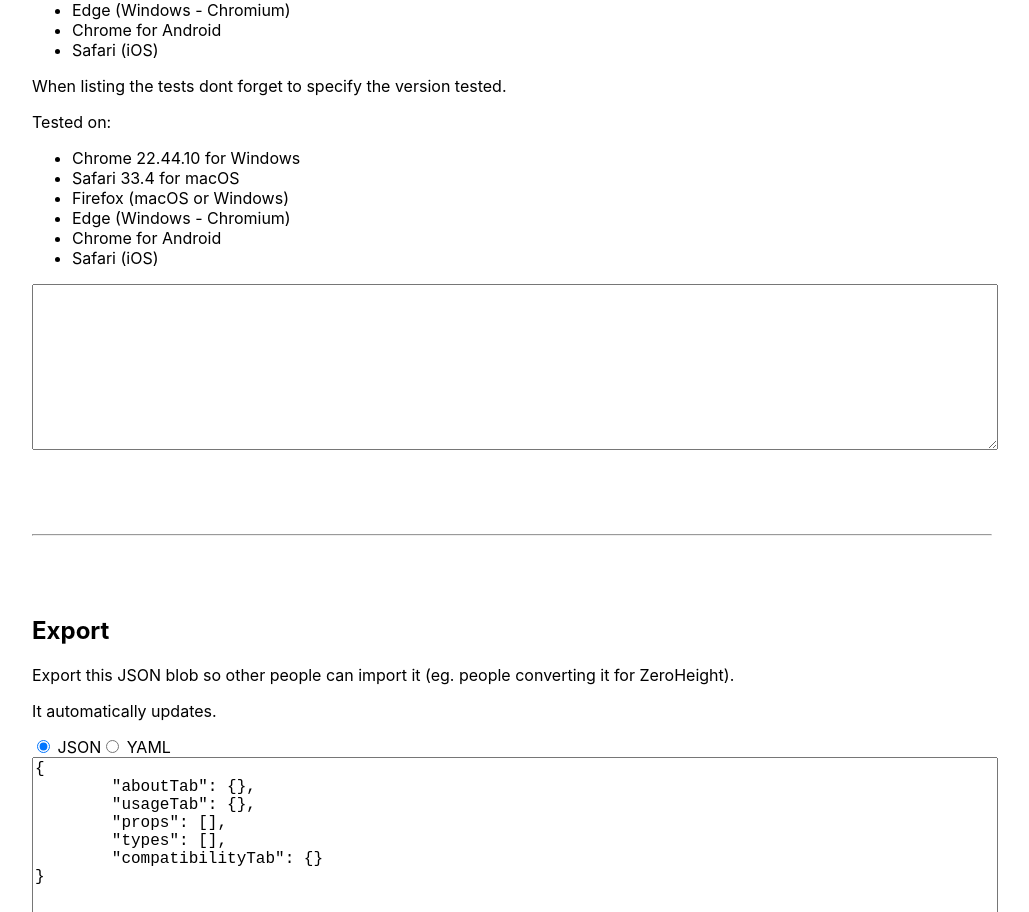
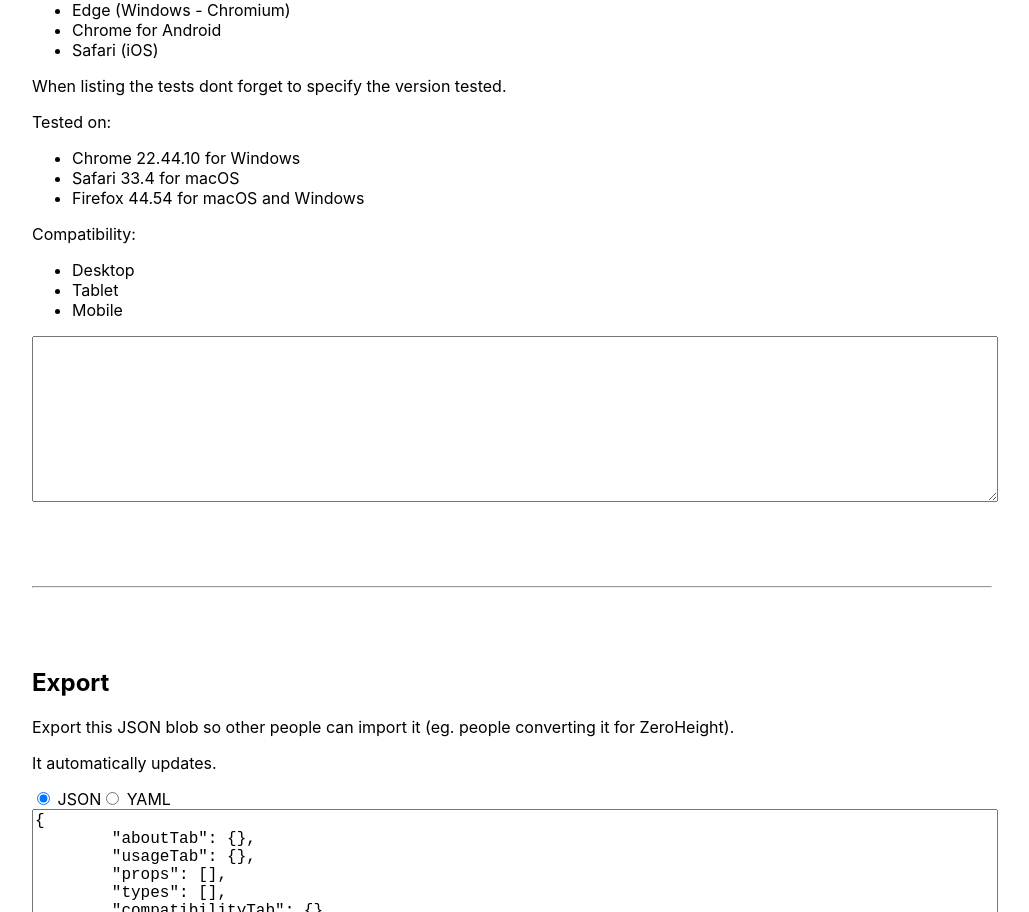
Before and after one commit to jared-hexagon/atomix-docs.github.io, a React (Create React App) app: page / in a window 1280 px wide. Shown: the part 4589-5501 px from the top of the page, without its empty margins (128-1157 px from the left). Built offline with nearby package versions, Linux system fonts and the light colour scheme.

Commit message:
Update App.js

```diff
--- a/src/App.js
+++ b/src/App.js
@@ -611,13 +611,14 @@ const MyExampleComponent = () => {
         <ul>
         <li>Chrome 22.44.10 for Windows</li>
         <li>Safari 33.4 for macOS</li>
-        <li>Firefox (macOS or Windows)</li>
-        <li>Edge (Windows - Chromium)</li>
-        <li>Chrome for Android</li>
-        <li>Safari (iOS)</li>
+        <li>Firefox 44.54 for macOS and Windows</li>
       </ul>
-
-
+        Compatibility:
+        <ul>
+        <li>Desktop</li>
+        <li>Tablet</li>
+        <li>Mobile</li>
+        </ul>
 
       </p>
       <textarea
```
